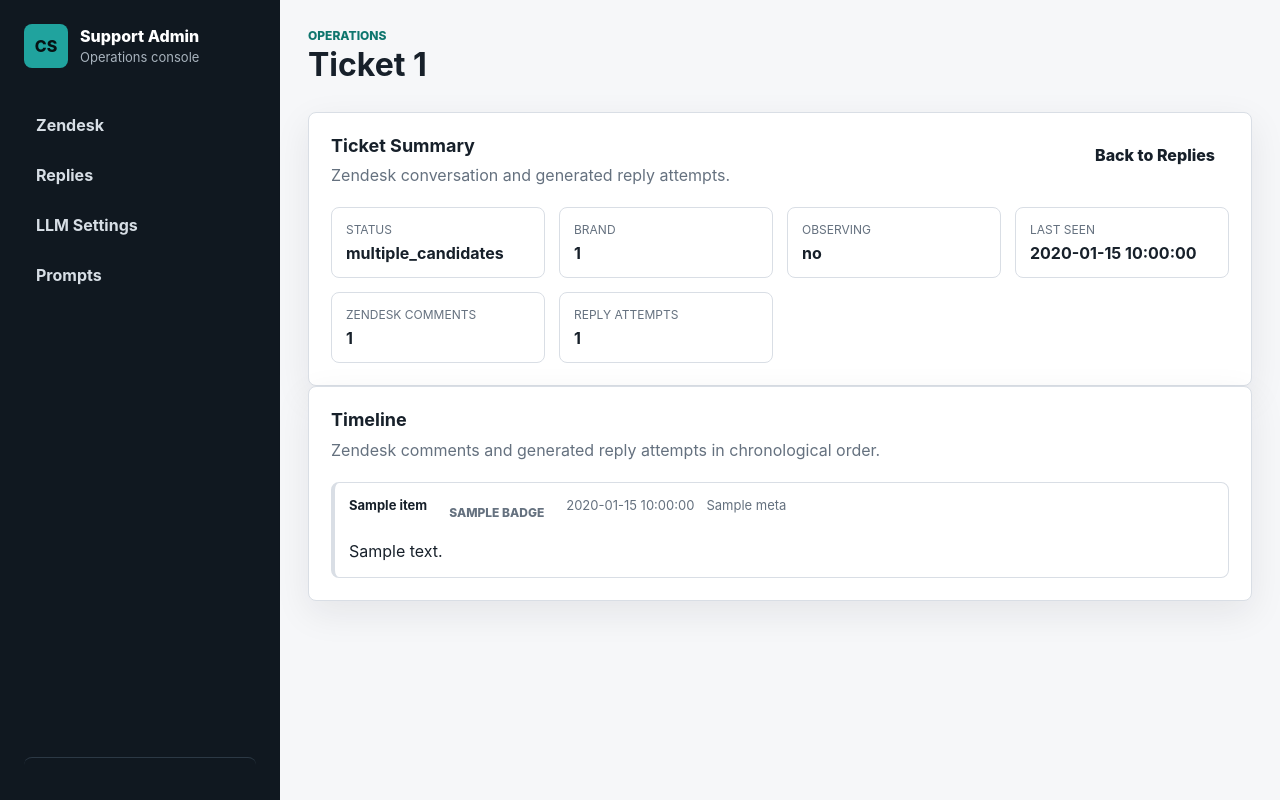
After one commit to jendox/cs_ai, a FastAPI app: template src/web_admin/templates/reply_ticket.html in a window 1280 px wide. The commit adds this page. Run offline with FastAPI, Linux system fonts and the light colour scheme; the template is opened without the code that fills it: most values are stand-ins (such as "Sample title", 1, 10 or a date in 2020); parts of the project's set-up code (start-up, migrations or seed data) failed here and were passed over.

Commit message:
Add reply ticket timeline

```diff
--- a/src/web_admin/static/admin.css
+++ b/src/web_admin/static/admin.css
@@ -881,3 +881,93 @@ input[type="number"]::-webkit-inner-spin-button {
     flex-wrap: wrap;
   }
 }
+
+.summary-grid {
+  display: grid;
+  grid-template-columns: repeat(4, minmax(0, 1fr));
+  gap: 14px;
+}
+
+.summary-grid > div {
+  border: 1px solid var(--line);
+  border-radius: 8px;
+  padding: 14px;
+  background: var(--surface-soft);
+}
+
+.meta-label {
+  display: block;
+  margin-bottom: 6px;
+  color: var(--muted);
+  font-size: 12px;
+  text-transform: uppercase;
+}
+
+.timeline {
+  display: grid;
+  gap: 14px;
+}
+
+.timeline-item {
+  border: 1px solid var(--line);
+  border-left: 4px solid var(--line);
+  border-radius: 8px;
+  padding: 14px;
+  background: var(--surface);
+}
+
+.timeline-comment.public,
+.timeline-attempt.posted {
+  border-left-color: #2f7d52;
+}
+
+.timeline-comment.internal,
+.timeline-attempt.generated,
+.timeline-attempt.empty_reply {
+  border-left-color: #667085;
+}
+
+.timeline-attempt.failed {
+  border-left-color: #b42318;
+}
+
+.timeline-attempt.skipped_duplicate {
+  border-left-color: #a15c07;
+}
+
+.timeline-meta {
+  display: flex;
+  flex-wrap: wrap;
+  gap: 8px 12px;
+  color: var(--muted);
+  font-size: 13px;
+  margin-bottom: 10px;
+}
+
+.timeline-meta strong {
+  color: var(--text);
+}
+
+.timeline-body {
+  white-space: pre-wrap;
+  line-height: 1.5;
+}
+
+.empty-state {
+  color: var(--muted);
+}
+
+.table-link {
+  color: inherit;
+  text-decoration: none;
+}
+
+.table-link:hover {
+  text-decoration: underline;
+}
+
+@media (max-width: 820px) {
+  .summary-grid {
+    grid-template-columns: 1fr;
+  }
+}
--- a/src/web_admin/templates/replies.html
+++ b/src/web_admin/templates/replies.html
@@ -79,7 +79,9 @@
           <tr>
             <td>{{ item.created_at.strftime("%Y-%m-%d %H:%M:%S") if item.created_at else "-" }}</td>
             <td>
-              <strong>{{ item.ticket_id }}</strong>
+              <a class="table-link" href="/admin/replies/tickets/{{ item.ticket_id }}">
+                <strong>{{ item.ticket_id }}</strong>
+              </a>
               {% if item.iteration_id %}
                 <small>{{ item.iteration_id }}</small>
               {% endif %}
--- /dev/null
+++ b/src/web_admin/templates/reply_ticket.html
@@ -0,0 +1,82 @@
+{% extends "base.html" %}
+
+{% block title %}Ticket {{ ticket_id }} · CS Admin{% endblock %}
+{% block kicker %}Operations{% endblock %}
+{% block page_title %}Ticket {{ ticket_id }}{% endblock %}
+
+{% block content %}
+<section class="panel">
+  <div class="section-heading">
+    <div>
+      <h2>Ticket Summary</h2>
+      <p>Zendesk conversation and generated reply attempts.</p>
+    </div>
+    <a class="button button-secondary" href="/admin/replies">Back to Replies</a>
+  </div>
+
+  <div class="summary-grid">
+    <div>
+      <span class="meta-label">Status</span>
+      <strong>{{ ticket.status if ticket else "unknown" }}</strong>
+    </div>
+    <div>
+      <span class="meta-label">Brand</span>
+      <strong>{{ ticket.brand_id if ticket else "-" }}</strong>
+    </div>
+    <div>
+      <span class="meta-label">Observing</span>
+      <strong>{{ "yes" if ticket and ticket.observing else "no" }}</strong>
+    </div>
+    <div>
+      <span class="meta-label">Last Seen</span>
+      <strong>{{ ticket.last_seen_at.strftime("%Y-%m-%d %H:%M:%S") if ticket and ticket.last_seen_at else "-" }}</strong>
+    </div>
+    <div>
+      <span class="meta-label">Zendesk Comments</span>
+      <strong>{{ comments|length }}</strong>
+    </div>
+    <div>
+      <span class="meta-label">Reply Attempts</span>
+      <strong>{{ attempts|length }}</strong>
+    </div>
+  </div>
+</section>
+
+<section class="panel">
+  <div class="section-heading">
+    <div>
+      <h2>Timeline</h2>
+      <p>Zendesk comments and generated reply attempts in chronological order.</p>
+    </div>
+  </div>
+
+  {% if comments_error %}
+    <div class="notice error">Zendesk comments could not be loaded: {{ comments_error }}</div>
+  {% endif %}
+
+  <div class="timeline">
+    {% for item in timeline_items %}
+      <article class="timeline-item timeline-{{ item.kind }} {{ item.badge_class }}">
+        <div class="timeline-meta">
+          <strong>{{ item.title }}</strong>
+          <span class="status-pill {{ item.badge_class }}">{{ item.badge }}</span>
+          <span>{{ item.created_at.strftime("%Y-%m-%d %H:%M:%S") }}</span>
+          {% for meta in item.meta %}
+            <span>{{ meta }}</span>
+          {% endfor %}
+        </div>
+
+        {% if item.body %}
+          <div class="timeline-body">{{ item.body }}</div>
+        {% endif %}
+
+        {% if item.error %}
+          <div class="notice error">{{ item.error }}</div>
+        {% endif %}
+      </article>
+    {% else %}
+      <p class="empty-state">No timeline events found.</p>
+    {% endfor %}
+  </div>
+</section>
+{% endblock %}
```
Also changed, not shown: src/web_admin/routes/replies.py (+130 -4 lines).
